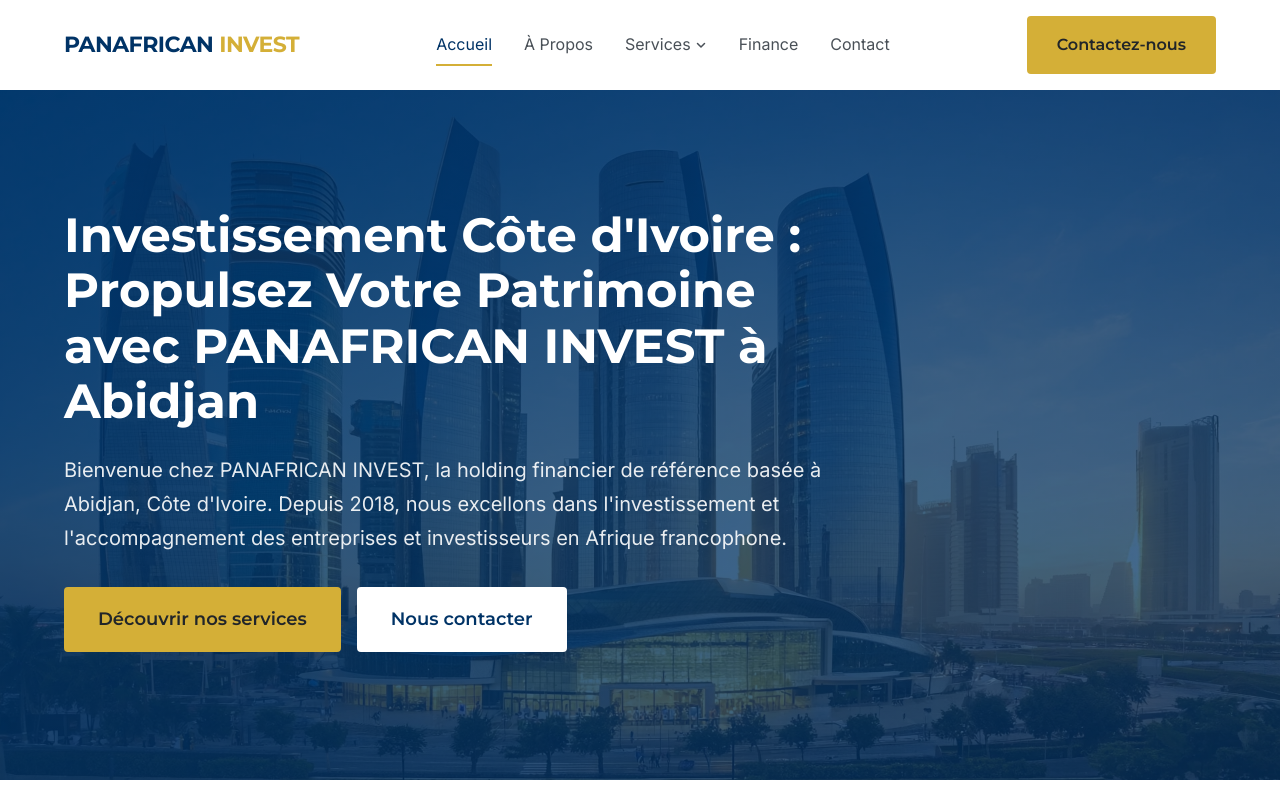
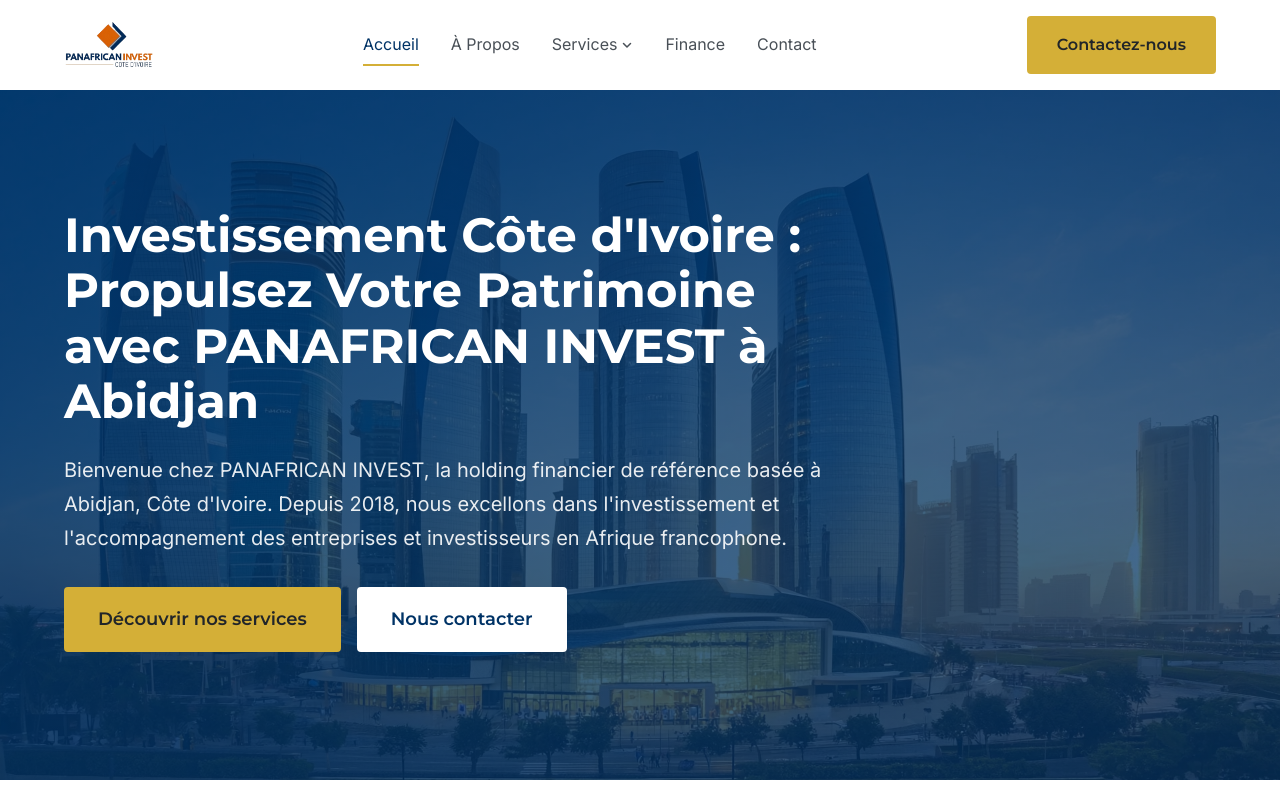
Before and after one commit to willohave25/panafricaninvest-ci.com, a plain HTML site: page accueil.html in a window 1280 px wide. Shown: the top 800 px of the page. Drawn offline with Linux system fonts and the light colour scheme.

Commit message:
Update accueil.html

```diff
--- a/accueil.html
+++ b/accueil.html
@@ -83,10 +83,11 @@
         <div class="container">
             <nav class="navbar" aria-label="Navigation principale">
                 <!-- Logo -->
-                <a href="accueil.html" class="logo" aria-label="PANAFRICAN INVEST - Accueil">
-                    <span class="logo-text">PANAFRICAN</span>
-                    <span class="logo-accent">INVEST</span>
-                </a>
+               <a href="accueil.html" class="logo" aria-label="PANAFRICAN INVEST - Accueil">
+    <img src="images/logo-panafrican-invest.png"
+         alt="PANAFRICAN INVEST"
+         style="height: 50px; width: auto;">
+</a>
 
                 <!-- Menu Desktop -->
                 <ul class="nav-menu" id="nav-menu">
```
